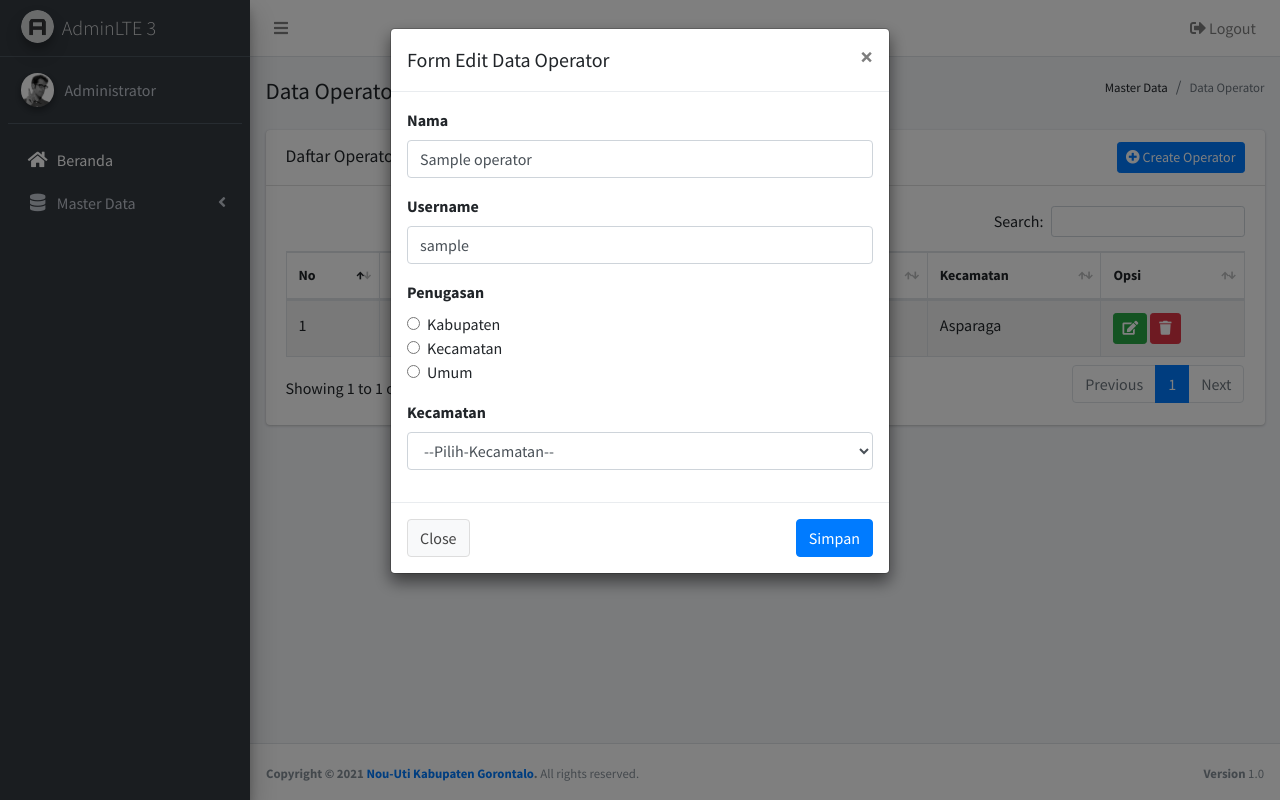
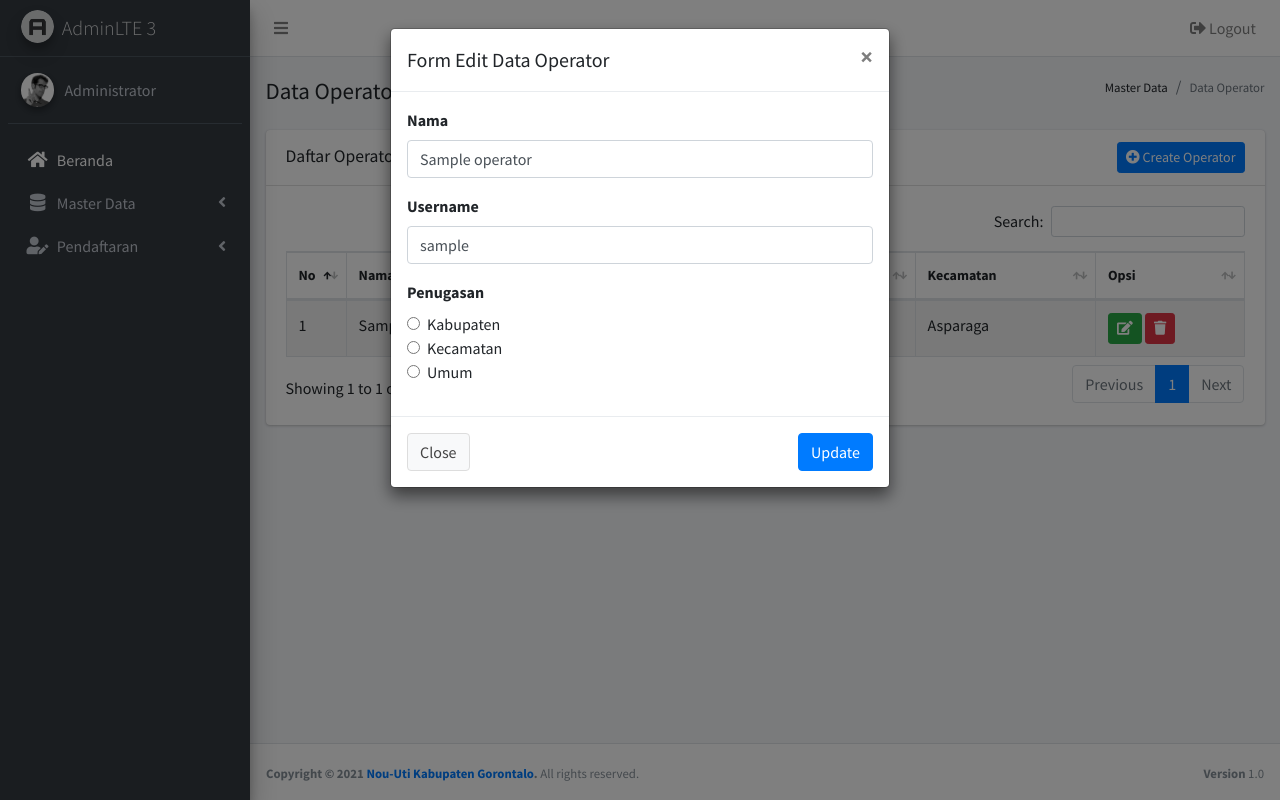
Before and after one commit to andimohsoreang/nouuti_web, a PHP site: page /nouuti_web/data_operator in a window 1280 px wide, after a click that opens the changed part. Run offline with PHP 8.4, Linux system fonts and the light colour scheme; data comes from the database, SQL or seed files in the repository; tables that the repository leaves empty hold one stand-in row (values such as "Sample post"); some libraries are stand-ins or nearby versions.

Commit message:
crud fix data operator

```diff
--- a/app/controller/admin/function_operator.php
+++ b/app/controller/admin/function_operator.php
@@ -1,8 +1,8 @@
 <?php
 
-function simpan($nama, $username, $encrypt_pass, $penugasan, $kecamatan, $mysqli)
+function simpan($nama, $username, $encrypt_pass, $penugasan, $kecamatan, $created_at, $updated_at, $mysqli)
 {
-    $query = $mysqli->prepare("INSERT INTO tb_operator (nama_operator,username,pass,akses,id_kecamatan) VALUES ('$nama', '$username', '$encrypt_pass', '$penugasan', '$kecamatan')");
+    $query = $mysqli->prepare("INSERT INTO tb_operator (nama_operator,username,pass,akses,id_kecamatan,created_at,updated_at) VALUES ('$nama', '$username', '$encrypt_pass', '$penugasan', '$kecamatan', '$created_at', '$updated_at')");
     $query->execute();
 }
 
@@ -49,6 +49,8 @@
                         </button>
                     </div>
                     <form action="" method="POST">
+                        <input type="hidden" name="id_operator" value="<?= $row->id_operator; ?>">
+                        <input type="hidden" name="token" value="<?= $token; ?>">
                         <div class="modal-body">
                             <div class="form-group">
                                 <label>Nama</label>
@@ -61,29 +63,40 @@
                             <div class="form-group">
                                 <label>Penugasan</label>
                                 <div class="form-check">
-                                    <input class="form-check-input penugasan" type="radio" name="penugasan" value="kabupaten" <?php if ($row->akses == "kabupaten") { echo "checked"; } ?> />
+                                    <input class="form-check-input penugasan<?= $nomor; ?>" type="radio" name="penugasan" value="kabupaten" <?php if ($row->akses == "kabupaten") { echo "checked"; } ?> />
                                     <label class="form-check-label">Kabupaten</label>
                                 </div>
                                 <div class="form-check">
-                                    <input class="form-check-input penugasan" type="radio" name="penugasan" value="kecamatan" <?php if ($row->akses == "kecamatan") { echo "checked"; } ?> />
+                                    <input class="form-check-input penugasan<?= $nomor; ?>" type="radio" name="penugasan" value="kecamatan" <?php if ($row->akses == "kecamatan") { echo "checked"; } ?> />
                                     <label class="form-check-label">Kecamatan</label>
                                 </div>
                                 <div class="form-check">
-                                    <input class="form-check-input penugasan" type="radio" name="penugasan" value="umum" <?php if ($row->akses == "umum") { echo "checked"; } ?> />
+                                    <input class="form-check-input penugasan<?= $nomor; ?>" type="radio" name="penugasan" value="umum" <?php if ($row->akses == "umum") { echo "checked"; } ?> />
                                     <label class="form-check-label">Umum</label>
                                 </div>
                             </div>
-                            <div class="form-group mt-2" id="kecamatan<?= $nomor; ?>">
+                            <div class="form-group mt-2" id="kec<?= $nomor; ?>" style="display: none;">
                                 <label>Kecamatan</label>
-                                <select name="kecamatan" class="form-control">
-                                    <option>--Pilih-Kecamatan--</option>
-
+                                <select name="id_kecamatan" class="form-control">
+                                    <option value="0">--Pilih-Kecamatan--</option>
+                                    <?php
+                                        $queryK = $mysqli->prepare("SELECT * FROM tb_kecamatan");
+                                        $queryK->execute();
+                                        $resultK = $queryK->get_result();
+                                        while ($rowK = $resultK->fetch_object()) {
+                                            if ($row->id_kecamatan === $rowK->id) {
+                                                echo"<option value='$rowK->id' selected>$rowK->nama_kecamatan</option>";
+                                            } else {
+                                                echo"<option value='$rowK->id'>$rowK->nama_kecamatan</option>";
+                                            }
+                                        }
+                                    ?>
                                 </select>
                             </div>
                         </div>
                         <div class="modal-footer justify-content-between">
                             <button type="button" class="btn btn-default" data-dismiss="modal">Close</button>
-                            <button type="submit" name="simpan" class="btn btn-primary">Simpan</button>
+                            <button type="submit" name="update" class="btn btn-primary">Update</button>
                         </div>
                     </form>
                 </div>
@@ -97,18 +110,25 @@
         <script src="<?= $base_url; ?>public/assets/plugins/jquery/jquery.min.js"></script>
         <script>
             $(document).ready(function() {
-                $('.penugasan').change(function (e) {
-                    e.preventDefault();
+               $('.penugasan<?= $nomor; ?>').filter(function() {
+                   if ($(this).is(":checked")) {
+                       if ($(this).val() == "kecamatan") {
+                           $('#kec<?= $nomor; ?>').show();
+                       } else {
+                           $('#kec<?= $nomor; ?>').hide();
+                       }
+                   }
+               });
 
-                    if ($(this).is(":checked") && $(this).val() == "kecamatan") {
-                        $('#kecamatan<?= $nomor; ?>').show();
-                    } else if ($(this).is(":checked") && $(this).val() == "kabupaten") {
-                        $('#kecamatan<?= $nomor; ?>').hide();
-                    } else if ($(this).is(":checked") && $(this).val() == "umum") {
-                        $('#kecamatan<?= $nomor; ?>').hide();
-                    }
-
-                });
+               $('.penugasan<?= $nomor; ?>').change(function() {
+                   if ($(this).is(":checked")) {
+                       if ($(this).val() == "kecamatan") {
+                           $('#kec<?= $nomor; ?>').show();
+                       } else {
+                           $('#kec<?= $nomor; ?>').hide();
+                       }
+                   }
+               });
             });
         </script>
 <?php
@@ -122,3 +142,9 @@
     $query = $mysqli->prepare("DELETE FROM tb_operator WHERE id_operator=$id_operator");
     $query->execute();
 }
+
+function update($id_operator, $nama, $username, $penugasan, $id_kecamatan, $updated_at, $mysqli)
+{
+    $query = $mysqli->prepare("UPDATE tb_operator SET nama_operator='$nama',username='$username',akses='$penugasan',id_kecamatan='$id_kecamatan',updated_at='$updated_at' WHERE id_operator='$id_operator'");
+    $query->execute();
+}
--- a/app/controller/admin/post_operator.php
+++ b/app/controller/admin/post_operator.php
@@ -9,8 +9,11 @@
         $encrypt_pass = password_hash($password, PASSWORD_DEFAULT);
         $penugasan = $_POST['penugasan'];
         $kecamatan = isset($_POST['kecamatan']) ? $_POST['kecamatan'] : '';
+        date_default_timezone_set("Asia/Makassar");
+        $created_at = date("Y:m:d H:i:s");
+        $updated_at = date("Y:m:d H:i:s");
 
-        simpan($nama, $username, $encrypt_pass, $penugasan, $kecamatan, $mysqli);
+        simpan($nama, $username, $encrypt_pass, $penugasan, $kecamatan, $created_at, $updated_at, $mysqli);
         flash('success', 'Data operator berhasil disimpan');
     }
 
@@ -26,4 +29,30 @@
             flash('success', 'Data operator berhasil dihapus!');
         }
     }
+
+    if (isset($_POST['update'])) {
+        $id_operator = $_POST['id_operator'];
+        $token = $_POST['token'];
+
+        $nama = $_POST['nama'];
+        $username = $_POST['username'];
+        $penugasan = $_POST['penugasan'];
+
+        if ($penugasan == "kecamatan") {
+            $id_kecamatan = $_POST['id_kecamatan'];
+        } else {
+            $id_kecamatan = "";
+        }
+
+        date_default_timezone_set("Asia/Makassar");
+        $updated_at = date("Y:m:d H:i:s");
+
+        $tkn = 'KSL_2k21';
+        $token_update = md5("$tkn:$id_operator");
+
+        if ($token_update === $token) {
+            update($id_operator, $nama, $username, $penugasan, $id_kecamatan, $updated_at, $mysqli);
+            flash('success', 'Data operator berhasil diupdate!');
+        }
+    }
 ?>
--- a/views/layout/admin/footer.php
+++ b/views/layout/admin/footer.php
@@ -16,10 +16,10 @@
 <script src="<?= $base_url; ?>public/assets/plugins/jquery/jquery.min.js"></script>
 <!-- Bootstrap 4 -->
 <script src="<?= $base_url; ?>public/assets/plugins/bootstrap/js/bootstrap.bundle.min.js"></script>
+<!-- daterangepicker -->
+<script src="<?= $base_url; ?>public/assets/plugins/moment/moment.min.js"></script>
 <!-- Tempusdominus Bootstrap 4 -->
 <script src="<?= $base_url; ?>public/assets/plugins/tempusdominus-bootstrap-4/js/tempusdominus-bootstrap-4.min.js"></script>
-<!-- Summernote -->
-<script src="<?= $base_url; ?>public/assets/plugins/summernote/summernote-bs4.min.js"></script>
 <!-- overlayScrollbars -->
 <script src="<?= $base_url; ?>public/assets/plugins/overlayScrollbars/js/jquery.overlayScrollbars.min.js"></script>
 <!-- DataTables  & Plugins -->
--- a/views/layout/admin/header.php
+++ b/views/layout/admin/header.php
@@ -22,8 +22,6 @@
     <link rel="stylesheet" href="<?= $base_url; ?>public/assets/plugins/overlayScrollbars/css/OverlayScrollbars.min.css">
     <!-- Daterange picker -->
     <link rel="stylesheet" href="<?= $base_url; ?>public/assets/plugins/daterangepicker/daterangepicker.css">
-    <!-- summernote -->
-    <link rel="stylesheet" href="<?= $base_url; ?>public/assets/plugins/summernote/summernote-bs4.min.css">
     <!-- DataTables -->
     <link rel="stylesheet" href="<?= $base_url; ?>public/assets/plugins/datatables-bs4/css/dataTables.bootstrap4.min.css">
     <link rel="stylesheet" href="<?= $base_url; ?>public/assets/plugins/datatables-responsive/css/responsive.bootstrap4.min.css">
--- a/views/layout/admin/sidebar.php
+++ b/views/layout/admin/sidebar.php
@@ -54,6 +54,29 @@
                         </li>
                     </ul>
                 </li>
+                <li class="nav-item">
+                    <a href="#" class="nav-link">
+                        <i class="nav-icon fas fa-user-edit"></i>
+                        <p>
+                            Pendaftaran
+                            <i class="fas fa-angle-left right"></i>
+                        </p>
+                    </a>
+                    <ul class="nav nav-treeview">
+                        <li class="nav-item">
+                            <a href="<?= $base_url; ?>data_pendaftar_kecamatan" class="nav-link">
+                                <i class="far fa-circle nav-icon"></i>
+                                <p>Kecamatan</p>
+                            </a>
+                        </li>
+                        <li class="nav-item">
+                            <a href="<?= $base_url; ?>data_pendaftar_umum" class="nav-link">
+                                <i class="far fa-circle nav-icon"></i>
+                                <p>Umum</p>
+                            </a>
+                        </li>
+                    </ul>
+                </li>
             </ul>
         </nav>
         <!-- /.sidebar-menu -->
--- a/views/page/admin/data_operator.php
+++ b/views/page/admin/data_operator.php
@@ -45,7 +45,7 @@
                         <table id="example1" class="table table-bordered table-striped">
                             <thead>
                                 <tr class="text-sm">
-                                    <th>No</th>
+                                    <th width="5%">No</th>
                                     <th>Nama</th>
                                     <th>Username</th>
                                     <th>Penugasan</th>
--- a/views/page/admin/index.php
+++ b/views/page/admin/index.php
@@ -8,7 +8,13 @@
     } else if (isset($_GET['views_admin']) && $_GET['views_admin'] == "data_kecamatan") {
         $title = 'Data Kecamatan';
         $pageTitle = 'Data Kecamatan';
-    }else {
+    } else if (isset($_GET['views_admin']) && $_GET['views_admin'] == "data_pendaftar_kecamatan") {
+        $title = 'Data Pendaftar | Kecamatan';
+        $pageTitle = 'Data Pendaftar | Kecamatan';
+    } else if (isset($_GET['views_admin']) && $_GET['views_admin'] == "data_pendaftar_umum") {
+        $title = 'Data Pendaftar | Umum';
+        $pageTitle = 'Data Pendaftar | Umum';
+    } else {
         $title = 'Beranda';
         $pageTitle = 'Beranda';
     }
@@ -28,6 +34,10 @@
         include 'views/page/admin/data_operator.php';
     } else if (isset($_GET['views_admin']) && $_GET['views_admin'] == "data_kecamatan") {
         include 'views/page/admin/data_kecamatan.php';
+    } else if (isset($_GET['views_admin']) && $_GET['views_admin'] == "data_pendaftar_kecamatan" ) {
+        include 'views/page/admin/pendaftar_kecamatan.php';
+    } else if (isset($_GET['views_admin']) && $_GET['views_admin'] == "data_pendaftar_umum" ) {
+        include 'views/page/admin/pendaftar_umum.php';
     } else {
         include 'views/page/admin/admin_beranda.php';
     }
```
Also changed, not shown: .htaccess, views/page/admin/pendaftar_kecamatan.php (added), views/page/admin/pendaftar_umum.php (added).
